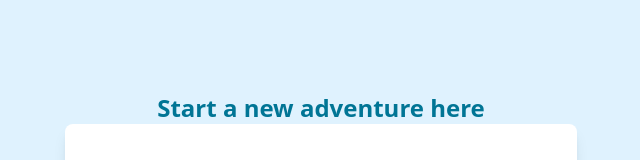
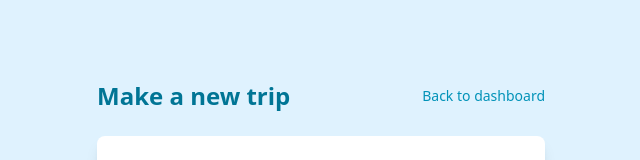
Before and after one commit to bridgetorr17/TripPlanner-React, a React (Vite) app: page /trips/createNew in a window 1280 px wide. Shown: the top 160 px of the page, without its empty margins (319-959 px from the left). Built offline with nearby package versions, Linux system fonts and the light colour scheme; no server answers.

Commit message:
create trip page updates

```diff
--- a/src/pages/CreateTripPage.jsx
+++ b/src/pages/CreateTripPage.jsx
@@ -67,7 +67,15 @@ const CreateTripPage = () => {
 
     return (
         <div className="flex flex-col justify-center items-center pt-8 bg-sky-100 min-h-screen px-4">
-            <h1 className="text-2xl font-bold text-cyan-700 text-center">Start a new adventure here</h1>
+            <div className="w-full max-w-lg p-8 space-y-6">
+                <div className="flex items-center justify-between">
+                    <h1 className="text-2xl font-bold text-cyan-700">Make a new trip</h1>
+                        <span
+                            className="text-sm text-cyan-600 hover:text-cyan-800 cursor-pointer"
+                            onClick={() => navigate('/dashboard')}>
+                                Back to dashboard
+                        </span>
+                    </div>
             <form onSubmit={createTrip}
                 className="w-full max-w-lg bg-white rounded-lg shadow-lg p-8 space-y-6">
                 <div className="flex flex-col">
@@ -108,6 +116,7 @@ const CreateTripPage = () => {
                     <FaPlus className="text-lg"/>
                     Create Trip</button>
             </form>
+            </div>
         </div>
     )
 }
```
